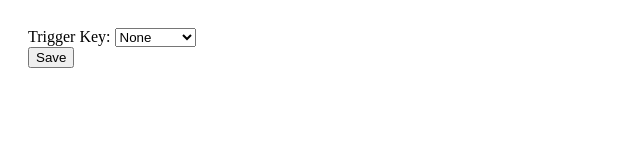
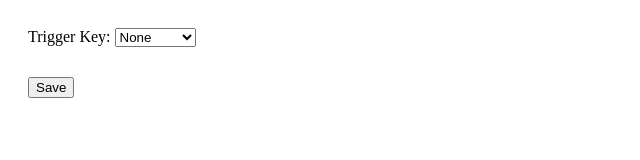
Before and after one commit to dhchoi/vocabulario-extension, a browser extension: page src/options/options.html in a window 1280 px wide. Both pictures are taken after a click on the button "Save". Shown: the whole page, without its empty margins (0-640 px from the left). Drawn offline with Linux system fonts and the light colour scheme.

Commit message:
cleanup options page code and style

```diff
--- a/src/options/options.css
+++ b/src/options/options.css
@@ -1,3 +1,11 @@
 body {
-    padding: 20px;
+  padding: 20px;
 }
+
+.change-settings {
+  margin-bottom: 30px;
+}
+
+#save-status-text {
+  float: right;
+}
--- a/src/options/options.html
+++ b/src/options/options.html
@@ -4,8 +4,8 @@
   <title>Options</title>
   <link href="options.css" rel="stylesheet">
 </head>
-
 <body>
+<div class="change-settings">
   Trigger Key:
   <select id="trigger-key">
     <option value="none">None</option>
@@ -14,11 +14,11 @@
     <option value="cmd">Cmd</option>
     <option value="alt+cmd">Alt + Cmd</option>
   </select>
-
-    <div id="status"></div>
-
-    <button id="save">Save</button>
-
+</div>
+<div class="save-settings">
+  <button id="save-btn">Save</button>
+  <div id="save-status-text"></div>
+</div>
 <script src="options.js"></script>
 </body>
 </html>
--- a/src/options/options.js
+++ b/src/options/options.js
@@ -1,13 +1,12 @@
 var triggerKeySelectionId = "trigger-key";
-var saveBtnId = "save";
-var statusId = "status";
+var saveBtnId = "save-btn";
+var saveStatusTextId = "save-status-text";
 
 // restores select box and checkbox state using the preferences stored in chrome.storage
 document.addEventListener('DOMContentLoaded', function () {
-    // Using default values
   chrome.storage.sync.get({
-        triggerKey: 'none'
-    }, function(items) {
+    triggerKey: 'none' // Using default values
+  }, function (items) {
     document.getElementById(triggerKeySelectionId).value = items.triggerKey;
   });
 });
@@ -16,11 +15,11 @@ document.addEventListener('DOMContentLoaded', function () {
 document.getElementById(saveBtnId).addEventListener('click', function () {
   chrome.storage.sync.set({
     triggerKey: document.getElementById(triggerKeySelectionId).value
-    }, function() {
+  }, function () {
     // Update status to let user know options were saved.
-        var status = document.getElementById(statusId);
+    var status = document.getElementById(saveStatusTextId);
     status.textContent = 'Options saved.';
-        setTimeout(function() {
+    setTimeout(function () {
       status.textContent = '';
     }, 750);
   });
```
Lines whose indentation alone changed are shown as unchanged.
